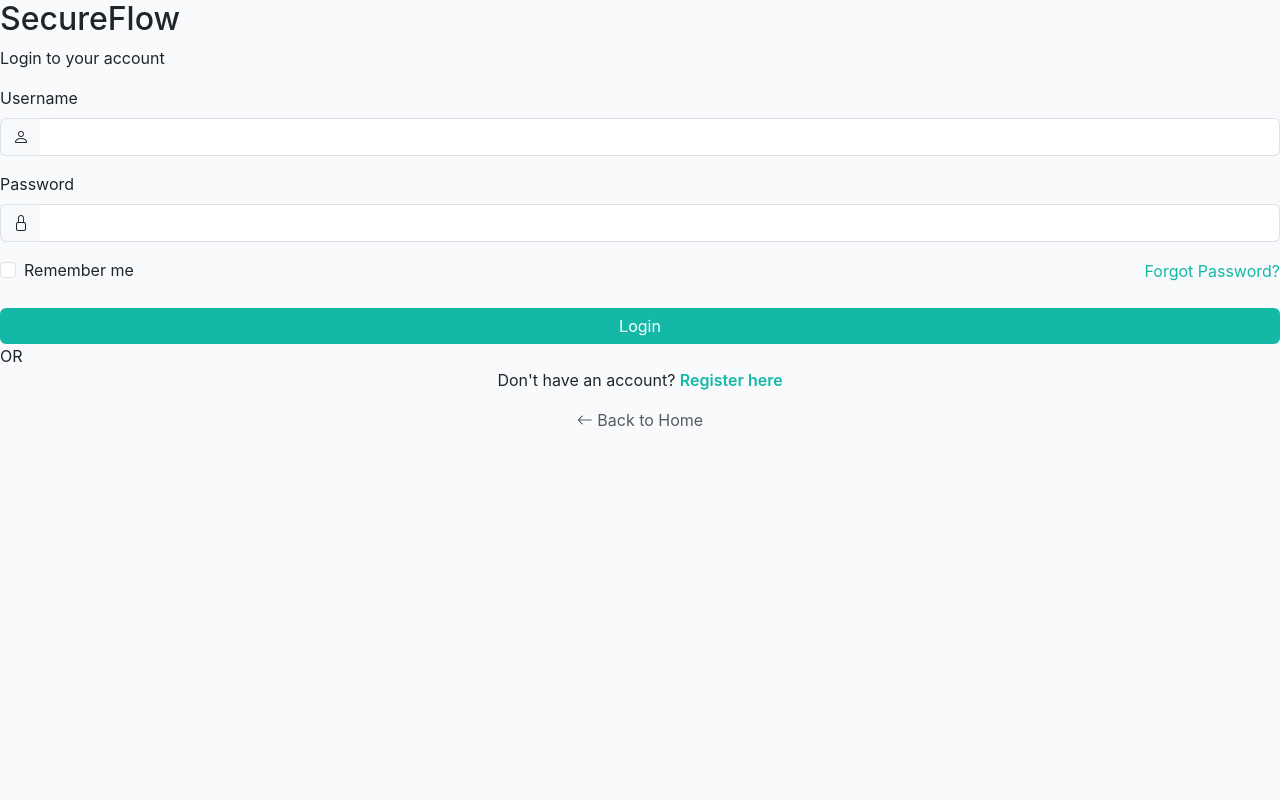
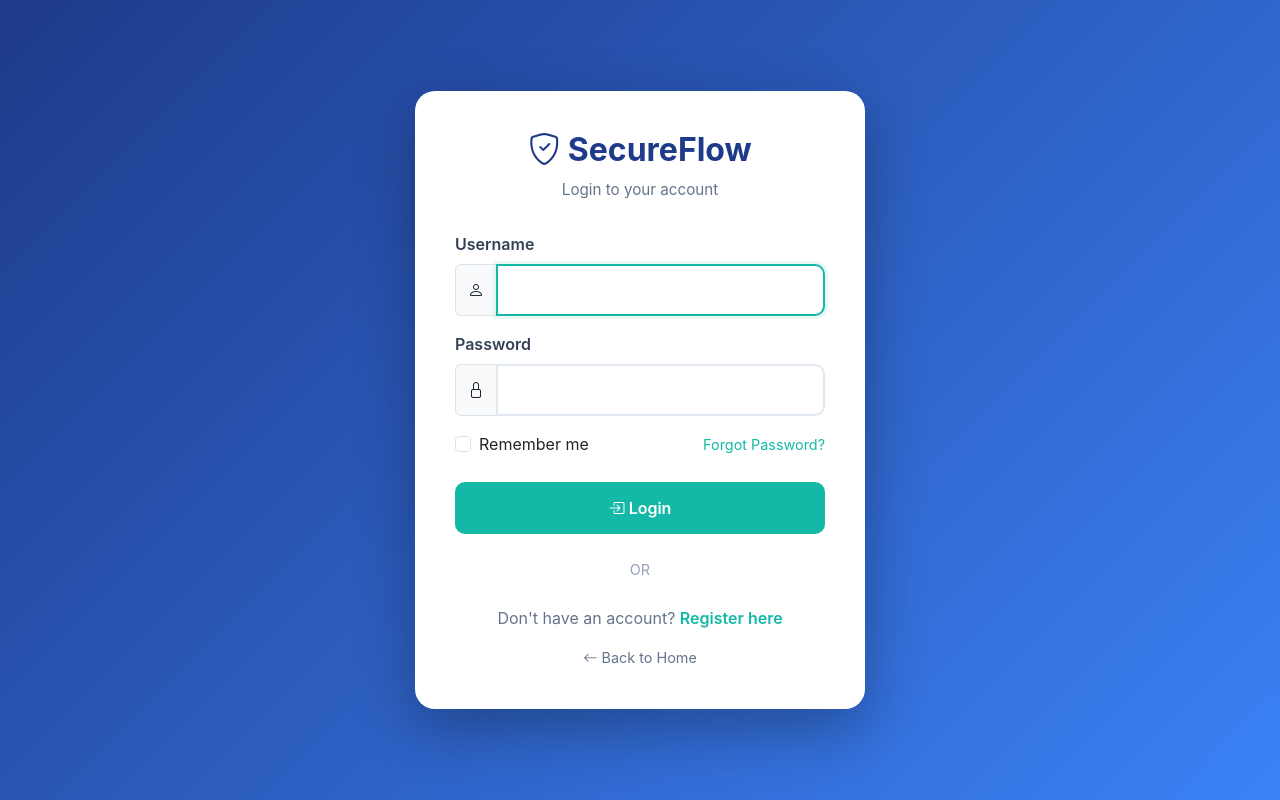
Before and after one commit to x24250511/Appointment_System, a Django app: page /auth/login/ in a window 1280 px wide. Run offline with Django 3.2, Linux system fonts and the light colour scheme.

Commit message:
Fix login page styling

```diff
--- a/templates/auth/login.html
+++ b/templates/auth/login.html
@@ -1,76 +1,211 @@
-{% extends 'base.html' %}
+<!DOCTYPE html>
+<html lang="en">
 
-{% block title %}Login - SecureFlow{% endblock %}
+<head>
+    <meta charset="UTF-8">
+    <meta name="viewport" content="width=device-width, initial-scale=1.0">
+    <title>Login - SecureFlow</title>
 
-{% block content %}
-<div class="auth-page">
-    <div class="auth-card">
-        <div class="auth-logo">
-            <h2>Secure<span>Flow</span></h2>
+    <!-- Bootstrap CSS -->
+    <link href="https://cdn.jsdelivr.net/npm/bootstrap@5.3.0/dist/css/bootstrap.min.css" rel="stylesheet">
+    <link rel="stylesheet" href="https://cdn.jsdelivr.net/npm/bootstrap-icons@1.11.0/font/bootstrap-icons.css">
+
+    <style>
+        :root {
+            --primary-navy: #1e3a8a;
+            --secondary-blue: #3b82f6;
+            --accent-teal: #14b8a6;
+        }
+
+        body {
+            font-family: 'Inter', -apple-system, BlinkMacSystemFont, 'Segoe UI', Roboto, sans-serif;
+            background: linear-gradient(135deg, var(--primary-navy) 0%, var(--secondary-blue) 100%);
+            min-height: 100vh;
+            display: flex;
+            align-items: center;
+            justify-content: center;
+        }
+
+        .login-container {
+            background: white;
+            border-radius: 20px;
+            box-shadow: 0 20px 60px rgba(0, 0, 0, 0.3);
+            padding: 40px;
+            max-width: 450px;
+            width: 100%;
+        }
+
+        .login-header {
+            text-align: center;
+            margin-bottom: 30px;
+        }
+
+        .login-header h1 {
+            color: var(--primary-navy);
+            font-size: 2rem;
+            font-weight: 700;
+            margin-bottom: 10px;
+        }
+
+        .login-header p {
+            color: #64748b;
+            font-size: 0.95rem;
+        }
+
+        .form-label {
+            font-weight: 600;
+            color: #334155;
+            margin-bottom: 8px;
+        }
+
+        .form-control {
+            border: 2px solid #e2e8f0;
+            border-radius: 10px;
+            padding: 12px 15px;
+            transition: all 0.3s;
+        }
+
+        .form-control:focus {
+            border-color: var(--accent-teal);
+            box-shadow: 0 0 0 3px rgba(20, 184, 166, 0.1);
+        }
+
+        .btn-login {
+            background: var(--accent-teal);
+            border: none;
+            border-radius: 10px;
+            padding: 14px;
+            font-weight: 600;
+            font-size: 1rem;
+            transition: all 0.3s;
+            width: 100%;
+        }
+
+        .btn-login:hover {
+            background: #0d9488;
+            transform: translateY(-2px);
+            box-shadow: 0 4px 12px rgba(20, 184, 166, 0.3);
+        }
+
+        .divider {
+            text-align: center;
+            margin: 25px 0;
+            color: #94a3b8;
+            font-size: 0.9rem;
+        }
+
+        .register-link {
+            text-align: center;
+            margin-top: 20px;
+            color: #64748b;
+        }
+
+        .register-link a {
+            color: var(--accent-teal);
+            text-decoration: none;
+            font-weight: 600;
+        }
+
+        .register-link a:hover {
+            text-decoration: underline;
+        }
+
+        .back-link {
+            text-align: center;
+            margin-top: 15px;
+        }
+
+        .back-link a {
+            color: #64748b;
+            text-decoration: none;
+            font-size: 0.9rem;
+        }
+
+        .back-link a:hover {
+            color: var(--primary-navy);
+        }
+
+        .forgot-password {
+            text-align: right;
+            font-size: 0.9rem;
+        }
+
+        .forgot-password a {
+            color: var(--accent-teal);
+            text-decoration: none;
+        }
+
+        .forgot-password a:hover {
+            text-decoration: underline;
+        }
+    </style>
+</head>
+
+<body>
+    <div class="login-container">
+        <div class="login-header">
+            <h1><i class="bi bi-shield-check"></i> SecureFlow</h1>
             <p>Login to your account</p>
         </div>
 
         {% if messages %}
         {% for message in messages %}
-        <div class="alert alert-{{ message.tags }} alert-dismissible fade show">
+        <div class="alert alert-{{ message.tags }} alert-dismissible fade show" role="alert">
             {{ message }}
             <button type="button" class="btn-close" data-bs-dismiss="alert"></button>
         </div>
         {% endfor %}
         {% endif %}
 
-        <form method="POST" action="{% url 'login_view' %}">
+        <form method="POST">
             {% csrf_token %}
 
             <div class="mb-3">
                 <label for="username" class="form-label">Username</label>
                 <div class="input-group">
-                    <span class="input-group-text bg-light border-end-0">
-                        <i class="bi bi-person"></i>
-                    </span>
-                    <input type="text" class="form-control border-start-0" id="username" name="username" required>
+                    <span class="input-group-text"><i class="bi bi-person"></i></span>
+                    <input type="text" class="form-control" id="username" name="username" required autofocus>
                 </div>
             </div>
 
             <div class="mb-3">
                 <label for="password" class="form-label">Password</label>
                 <div class="input-group">
-                    <span class="input-group-text bg-light border-end-0">
-                        <i class="bi bi-lock"></i>
-                    </span>
-                    <input type="password" class="form-control border-start-0" id="password" name="password" required>
+                    <span class="input-group-text"><i class="bi bi-lock"></i></span>
+                    <input type="password" class="form-control" id="password" name="password" required>
                 </div>
             </div>
 
             <div class="d-flex justify-content-between align-items-center mb-4">
                 <div class="form-check">
-                    <input class="form-check-input" type="checkbox" id="rememberMe" name="remember">
-                    <label class="form-check-label" for="rememberMe">
+                    <input class="form-check-input" type="checkbox" id="remember" name="remember">
+                    <label class="form-check-label" for="remember">
                         Remember me
                     </label>
                 </div>
-                <a href="#" class="text-decoration-none" style="color: var(--accent-teal);">Forgot Password?</a>
+                <div class="forgot-password">
+                    <a href="#">Forgot Password?</a>
+                </div>
             </div>
 
-            <button type="submit" class="btn btn-primary w-100">
-                Login
+            <button type="submit" class="btn btn-primary btn-login">
+                <i class="bi bi-box-arrow-in-right"></i> Login
             </button>
         </form>
 
-        <div class="auth-divider">
-            <span>OR</span>
+        <div class="divider">OR</div>
+
+        <div class="register-link">
+            Don't have an account? <a href="{% url 'register' %}">Register here</a>
         </div>
 
-        <div class="text-center">
-            <p class="mb-0">Don't have an account? <a href="{% url 'register_view' %}" class="text-decoration-none"
-                    style="color: var(--accent-teal); font-weight: 600;">Register here</a></p>
-        </div>
-
-        <div class="text-center mt-3">
-            <a href="/" class="text-decoration-none text-muted">
-                <i class="bi bi-arrow-left"></i> Back to Home
-            </a>
+        <div class="back-link">
+            <a href="/"><i class="bi bi-arrow-left"></i> Back to Home</a>
         </div>
     </div>
-</div>
-{% endblock %}
+
+    <!-- Bootstrap JS -->
+    <script src="https://cdn.jsdelivr.net/npm/bootstrap@5.3.0/dist/js/bootstrap.bundle.min.js"></script>
+</body>
+
+</html>
```
